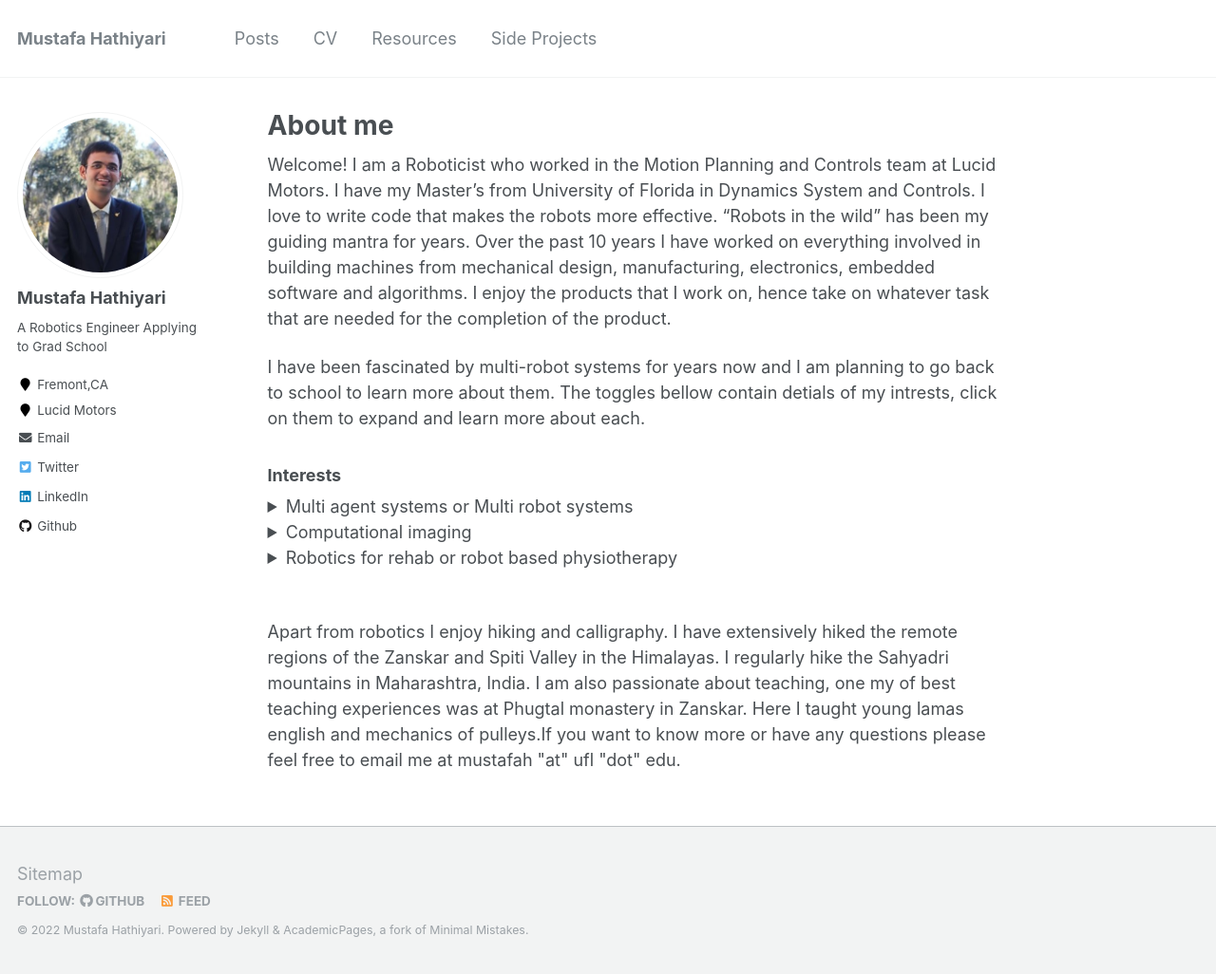
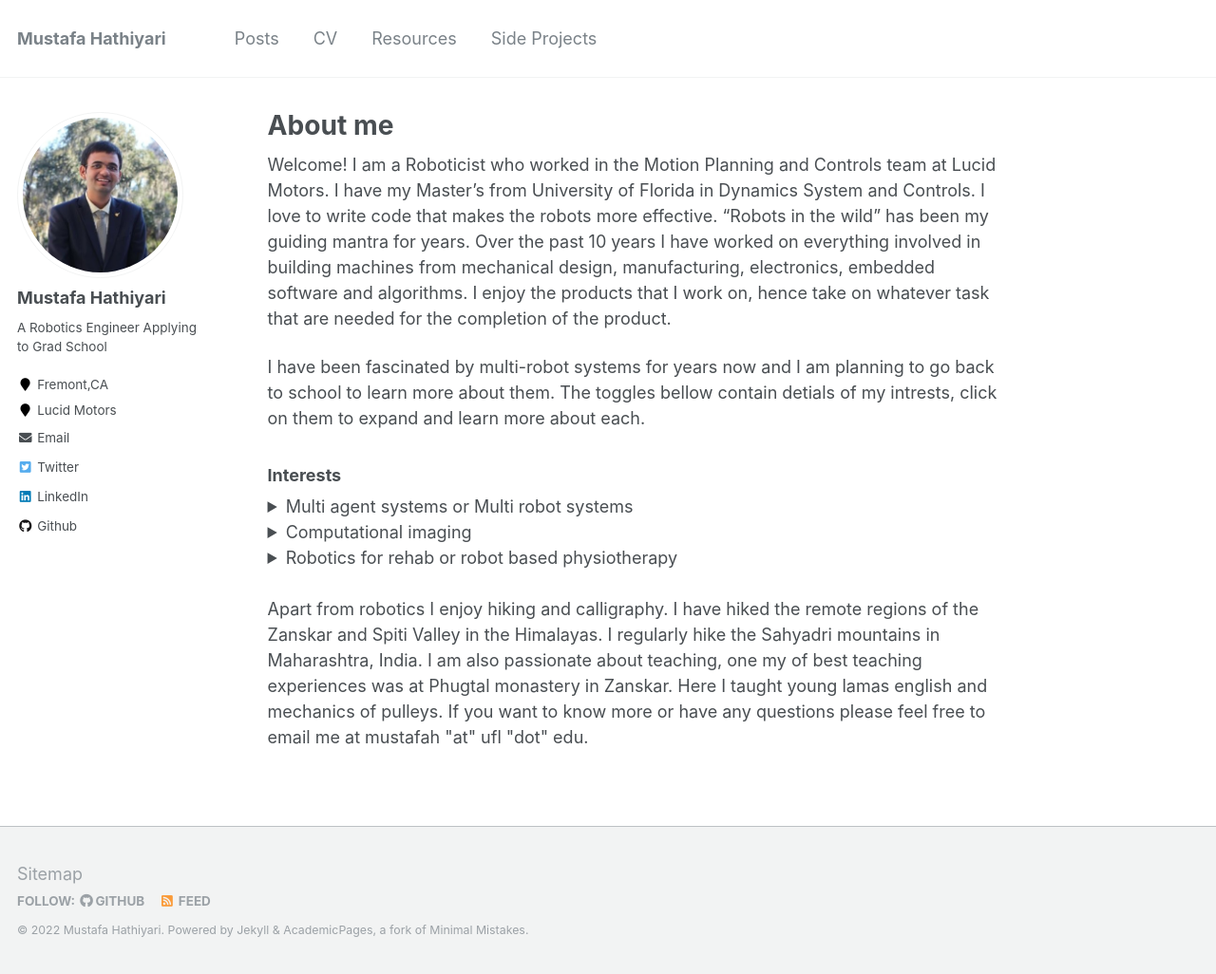
Before and after one commit to mhathiyari/mhathiyari.github.io, a Jekyll site: the page built from _pages/about.md, in a window 1280 px wide and 1026 px high. Shown: the whole window at 95% size. Built offline with Jekyll 4.4.1, drawn with Linux system fonts in a browser that asks for light colours.

Commit message:
Minor rev in about me

```diff
--- a/_pages/about.md
+++ b/_pages/about.md
@@ -40,9 +40,8 @@ I believe computational photography is set to make a great impact in robotics as
   <p>The quality of physiotherapy determines the rate of recovery from major operations like knee and hip replacement or from medical conditions like stroke. The demand for physiotherapist is rising but one of the banes of physiotherapy is that most times the exercise requires constant monitoring and assistance by the therapist. Thus, rendering them to be able to care for less people.<br>
 What if physiotherapist could be like doctors of internal medicine, who asses the patient condition, prescribes drugs, and moves on to the next patient. This allows them to see more patients. What if there were exoskeletons which allow patients mobility even when their own muscles are too weak for them to be mobile. These are the questions that inspire my interest in robotics based rehab.</p>
 </details>
-<br>
 
-<p>Apart from robotics I enjoy hiking and calligraphy. I have extensively hiked the remote regions of the Zanskar and Spiti Valley in the Himalayas. I regularly hike the Sahyadri mountains in Maharashtra, India. I am also passionate about teaching, one my of best teaching experiences was at Phugtal monastery in Zanskar. Here I taught young lamas english and mechanics of pulleys.If you want to know more or have any questions please feel free to email me at mustafah "at" ufl "dot" edu.</p>
+<p><br>Apart from robotics I enjoy hiking and calligraphy. I have hiked the remote regions of the Zanskar and Spiti Valley in the Himalayas. I regularly hike the Sahyadri mountains in Maharashtra, India. I am also passionate about teaching, one my of best teaching experiences was at Phugtal monastery in Zanskar. Here I taught young lamas english and mechanics of pulleys. If you want to know more or have any questions please feel free to email me at mustafah "at" ufl "dot" edu.</p>
 
 <!-- Global site tag (gtag.js) - Google Analytics -->
 <script async src="https://www.googletagmanager.com/gtag/js?id=G-6PK7XEEYJ2"></script>
```
